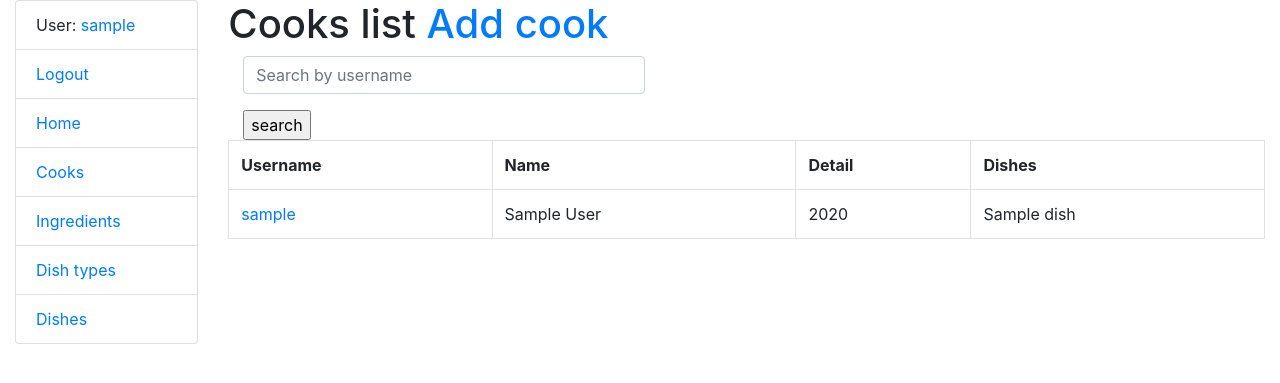
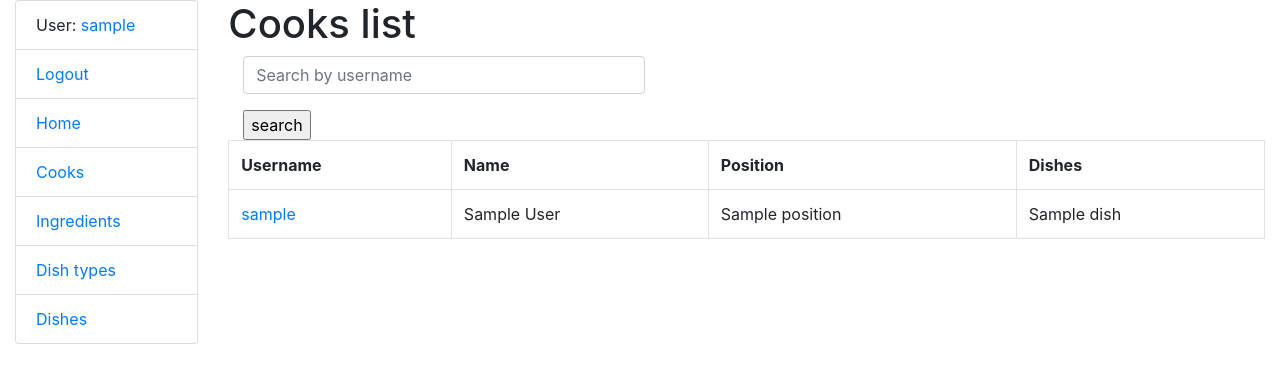
Before and after one commit to YKonoplyov/django-restaurant-kitchen-service, a Django app: page /cooks/ in a window 1280 px wide. Shown: the top 383 px of the page. Run offline with Django 4.2, Linux system fonts and the light colour scheme; a user stored in the database is signed in; tables that the repository leaves empty hold one stand-in row (values such as "Sample post"); some libraries are stand-ins or nearby versions.

Commit message:
Now only main cook can create cooks

```diff
--- a/kitchen/views.py
+++ b/kitchen/views.py
@@ -9,6 +9,7 @@ from kitchen.models import Cook, Ingredient, DishType, Dish
 
 
 class Index(generic.View):
+
     def get_context_data(self, **kwargs):
         context = {}
         return context
--- a/templates/kitchen/cook_list.html
+++ b/templates/kitchen/cook_list.html
@@ -2,7 +2,11 @@
 {% load crispy_forms_filters %}
 
 {% block content %}
-  <h1>Cooks list <a href="{% url 'kitchen:cook-create' %}">Add cook</a></h1>
+  <h1>Cooks list
+    {% if user.position == "main cook" %}
+      <a href="{% url 'kitchen:cook-create' %}">Add cook</a>
+    {% endif %}
+  </h1>
   <div class="col-sm-5 search">
     <form action="" method="get">
       {{ search_field|crispy }}
@@ -13,14 +17,14 @@
     <tr>
       <th>Username</th>
       <th>Name</th>
-      <th>Detail</th>
+      <th>Position</th>
       <th>Dishes</th>
     </tr>
     {% for cook in cook_list %}
       <tr>
         <td><a href="{% url 'kitchen:cook-detail' pk=cook.id %}">{{ cook.username}}</a></td>
         <td>{{ cook.first_name}} {{ cook.last_name }}</td>
-        <td>{{ cook.years_of_experience }}</td>
+        <td>{{ cook.position }}</td>
         <td>{{ cook.dishes.all|join:", " }}</td>
       </tr>
     {% endfor %}
--- a/templates/kitchen/dish_list.html
+++ b/templates/kitchen/dish_list.html
@@ -1,7 +1,8 @@
 {% extends "base.html" %}
 
 {% block content %}
-  <h1>Dishes list <a href="{% url 'kitchen:dish-create' %}">Create</a></h1>
+  <h1>Dishes list
+      <a href="{% url 'kitchen:dish-create' %}">Create</a></h1>
   <form action="" method="get">
     {{ search_field.as_p }}
     <input type="submit" value="search">
```
